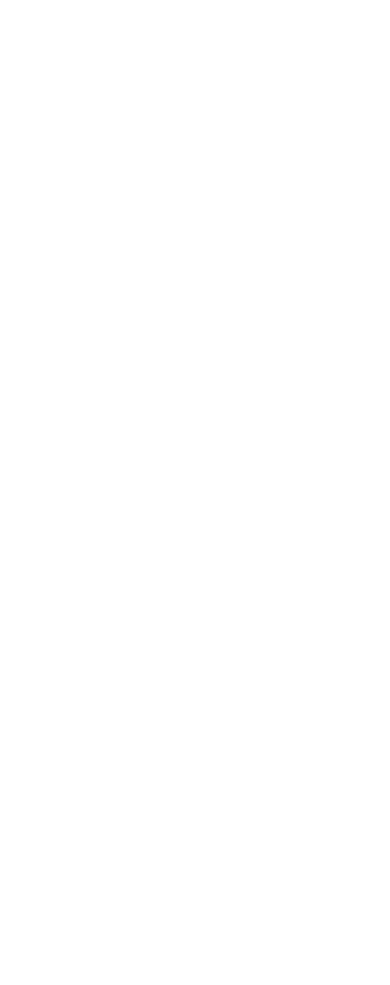
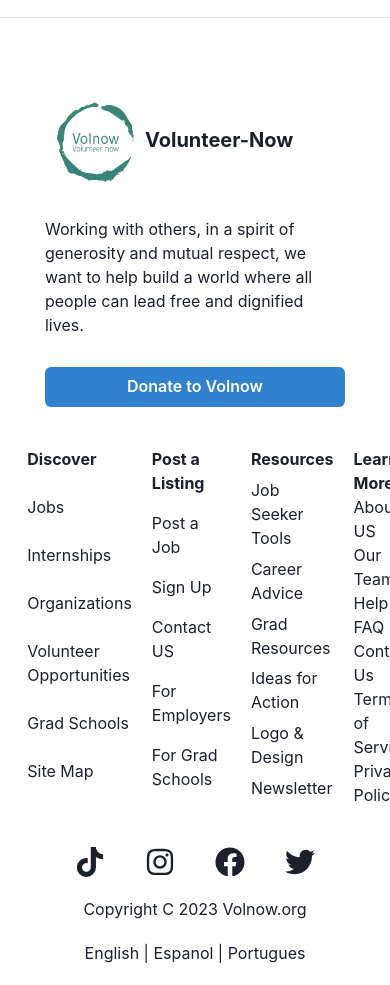
Before and after one commit to Narendra-patel-np/Volunteer-Now, a React (Create React App) app in the folder frontend/: page / in a window 390 px wide. Shown: the part 2700-3685 px from the top of the page. Before the commit the page ends 2717 px from the top, so only its background shows below. Built offline with nearby package versions, Linux system fonts and the light colour scheme; a web font is replaced by a local one.

Commit message:
Footet done with responsivenes

```diff
--- a/frontend/package.json
+++ b/frontend/package.json
@@ -6,6 +6,9 @@
     "@chakra-ui/react": "^2.8.2",
     "@emotion/react": "^11.11.1",
     "@emotion/styled": "^11.11.0",
+    "@fortawesome/fontawesome-svg-core": "^6.5.1",
+    "@fortawesome/free-solid-svg-icons": "^6.5.1",
+    "@fortawesome/react-fontawesome": "^0.2.0",
     "@testing-library/jest-dom": "^5.17.0",
     "@testing-library/react": "^13.4.0",
     "@testing-library/user-event": "^13.5.0",
@@ -13,8 +16,11 @@
     "react": "^18.2.0",
     "react-countup": "^6.5.0",
     "react-dom": "^18.2.0",
+    "react-icons": "^4.12.0",
     "react-router-dom": "^6.21.0",
     "react-scripts": "5.0.1",
+    "styled-component": "^2.8.0",
+    "styled-components": "^6.1.1",
     "web-vitals": "^2.1.4"
   },
   "scripts": {
--- a/frontend/src/App.js
+++ b/frontend/src/App.js
@@ -1,4 +1,5 @@
 import "./App.css";
+import Footer from "./components/Footer";
 import Navbar from "./components/navbar";
 import MainRoutes from "./components/routes/MainRoutes";
 function App() {
@@ -7,6 +8,7 @@
       {/* <h1>App</h1> */}
       <Navbar />
       <MainRoutes />
+      <Footer/>
     </div>
   );
 }
--- /dev/null
+++ b/frontend/src/components/Footer.jsx
@@ -0,0 +1,176 @@
+import React from 'react'
+import logo from "./images/Volnow.png"
+import { Button, Heading } from '@chakra-ui/react'
+import styled from 'styled-components'
+import { FaFacebook, FaInstagram, FaTiktok, FaTwitter } from "react-icons/fa"
+
+export default function Footer() {
+    return (
+        <DIV>
+         <hr />
+        <div className='main'>
+            <div className='first'>
+                <div className='logo'>
+                    <img src={logo} alt="logo"/>
+                    <Heading size={"md"} mt={"30px"}>Volunteer-Now</Heading>
+                </div>
+                <p>Working with others, in a spirit of generosity and mutual respect, we want to help build a world where all people can lead free and dignified lives.</p>
+                <Button colorScheme='blue'>Donate to Volnow</Button>
+            </div>
+            <div className='middle' ></div>
+            <div className='third'>
+                <div>
+                    <h4>Discover</h4>
+                    <p>Jobs</p>
+                    <p>Internships</p>
+                    <p>Organizations</p>
+                    <p>Volunteer Opportunities</p>
+                    <p>Grad Schools</p>
+                    <p>Site Map</p>
+                </div>
+                <div>
+                    <h4>Post a Listing</h4>
+                    <p>Post a Job</p>
+                    <p>Sign Up</p>
+                    <p>Contact US</p>
+                    <p>For Employers</p>
+                    <p>For Grad Schools</p>
+                </div>
+                <div>
+                    <h4>Resources</h4>
+                    <p>Job Seeker Tools</p>
+                    <p>Career Advice</p>
+                    <p>Grad Resources</p>
+                    <p>Ideas for Action</p>
+                    <p>Logo & Design</p>
+                    <p>Newsletter</p>
+                </div>
+                <div>
+                    <h4>Learn More</h4>
+                    <p>About US</p>
+                    <p>Our Team</p>
+                    <p>Help & FAQ</p>
+                    <p>Contact Us</p>
+                    <p>Terms of Service</p>
+                    <p>Privacy Policy</p>
+                </div>
+            </div>
+        </div>
+        <div className='botttom'>
+             <div className='icons'>
+                    <FaTiktok className='icon'/>
+                    <FaInstagram className='icon'/>
+                    <FaFacebook className='icon'/>
+                    <FaTwitter className='icon'/>
+             </div>
+             <div>
+                <p>Copyright C 2023 Volnow.org</p>
+             </div>
+             <div>
+                <p>English | Espanol | Portugues</p>
+             </div>
+        </div>
+        </DIV>
+    )
+}
+
+const DIV = styled.div`
+    .main{
+        /* background-color: #04152D; */
+        /* border: 2px solid green; */
+        width: 86%;
+        margin: auto;
+        display: flex;
+        gap: 40px;
+        margin-top: 80px;
+        /* color: white; */
+    }
+    .middle{
+        border:0.5px solid lightgray;
+        transform:rotate(180deg);
+        height: 300px
+    }
+    .first{
+        /* border:1px solid black; */
+        width:300px;
+        display: grid;
+        text-align: left;
+        gap: 30px;
+    }
+    .logo{
+        display: flex;
+        /* margin-left: 80px; */
+    }
+    .logo img{
+        width: 100px;
+        border-radius: 50%;
+    }
+    .icons{
+        /* border:1px solid black; */
+        display: flex;
+        gap: 30px;
+    }
+    .icon{
+        width: 40px;
+        height: 30px;
+    }
+    .icon:hover{
+        color: #3d3dd4;
+    }
+    .third{
+        display: flex;
+        gap: 20px;
+        margin: 0 auto 0 auto;
+        text-align: left;
+    }
+    .third div h4{
+        font-weight: bold;
+    }
+    .third div{
+        display: grid;
+
+    }
+    .third div p{
+        cursor: pointer;
+    }
+    .botttom{
+        width: 86%;
+        margin: auto;
+        justify-content: space-between;
+        display: flex;
+        margin-top: 40px;
+        margin-bottom: 20px;
+    }
+
+  @media screen and (max-width:700px) {
+    .main{
+        display: flex;
+        flex-direction: column;
+        width: 86%;
+        margin: auto;
+        gap: 40px;
+        margin-top: 80px;
+        /* color: white; */
+    }
+    .first{
+        margin: auto;
+    }
+    .middle{
+        display: none;
+    }
+    .botttom{
+        width: 86%;
+        margin: auto;
+        margin-top: 40px;
+        margin-bottom: 20px;
+        display: flex;
+        gap: 20px;
+        flex-direction: column;
+    }
+    .icons{
+        margin: auto;
+        display: flex;
+        gap: 30px;
+    }
+  }
+`
```
Also changed, not shown: 1 other file (tests, documents, lock files or other folders).
